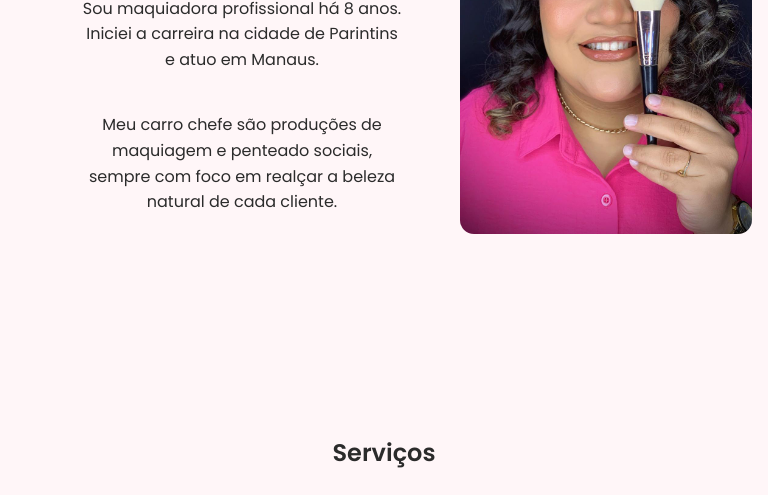
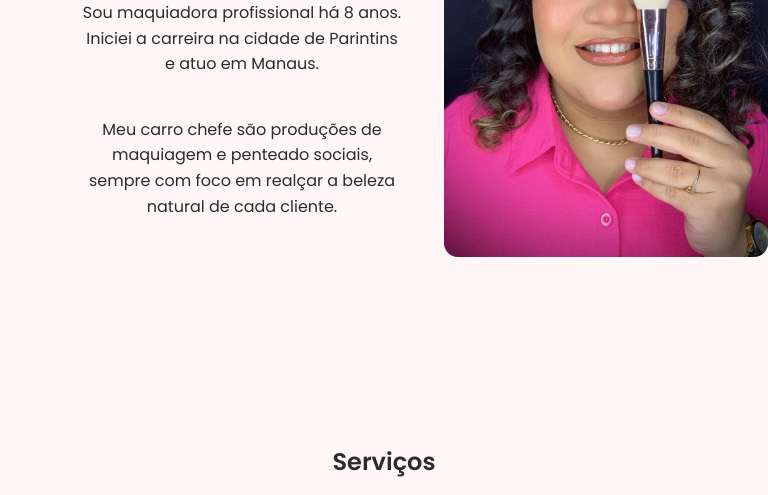
Before and after one commit to Jonathan-1-Lima/thais-almeida-makeup, a plain HTML site: page index.html in a window 768 px wide. Shown: the part 605-1100 px from the top of the page. Drawn offline with Linux system fonts and the light colour scheme; a web font is replaced by a local one.

Commit message:
bug menu resolvido

```diff
--- a/css/style.css
+++ b/css/style.css
@@ -228,25 +228,22 @@ body {
 
 .sobre-foto img {
   width: 100%;
-  max-width: 380px;
+  height: auto;
+  max-width: 100%;
   border-radius: 14px;
-  object-fit: cover
+  object-fit: cover;
 }
 
-/* Ajuste para celulares */
-@media (max-width: 768px) {
+@media (min-width: 768px) {
   .sobre-foto img {
-    max-width: 90%;
-    width: auto;
-    height: auto;
-    margin: 0 auto;
-    display: block;
+    max-width: 380px;
   }
+}
 
   .sobre-foto {
     text-align: center;
   }
-}
+
 
 /* ===================== Cards / Serviços ===================== */
 .cards {
```
Also changed, not shown: agendamento.html (+2 -0 lines), contato.html (+2 -0 lines), penteados.html (+2 -0 lines), servicos.html (+2 -0 lines).
